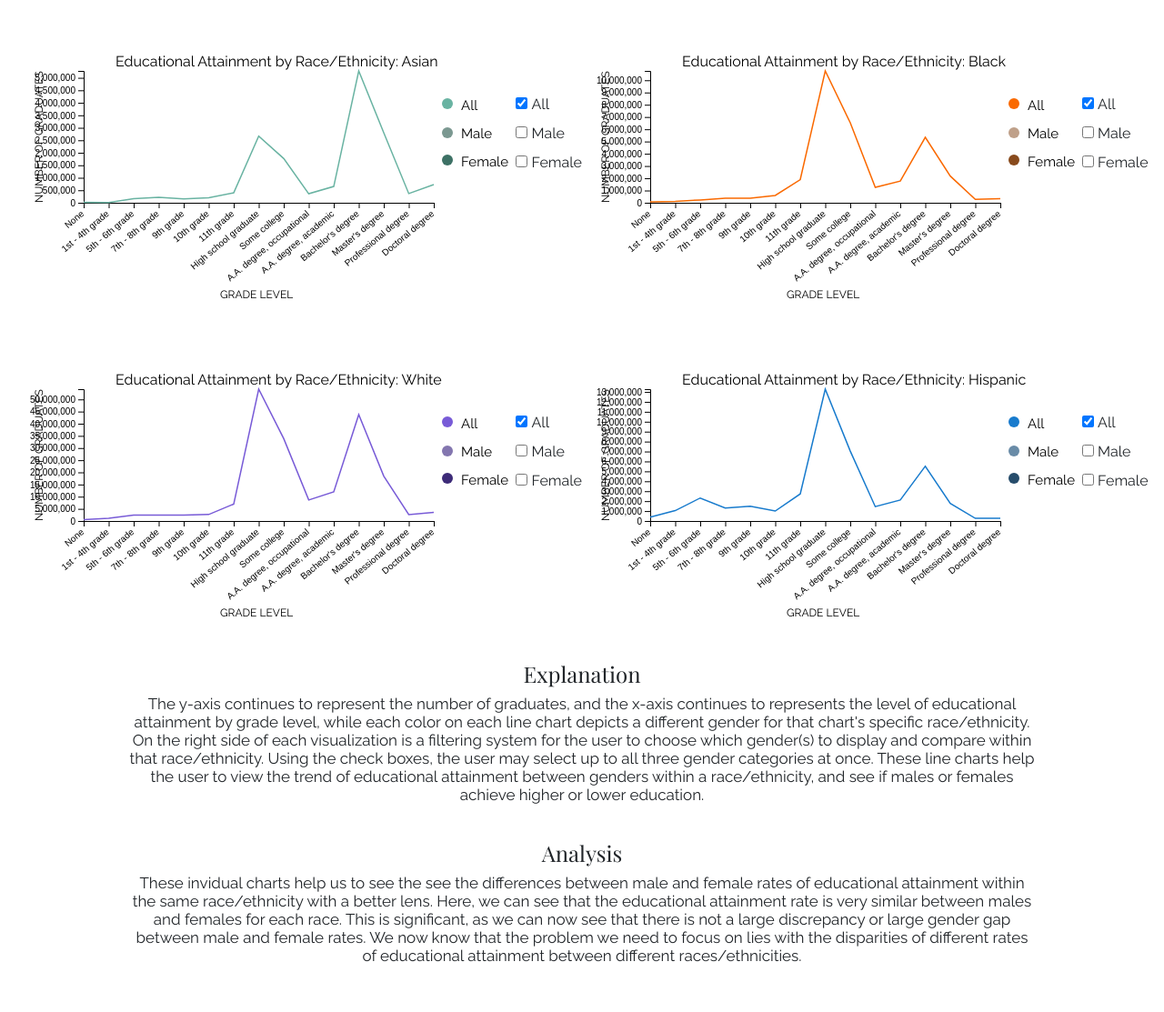
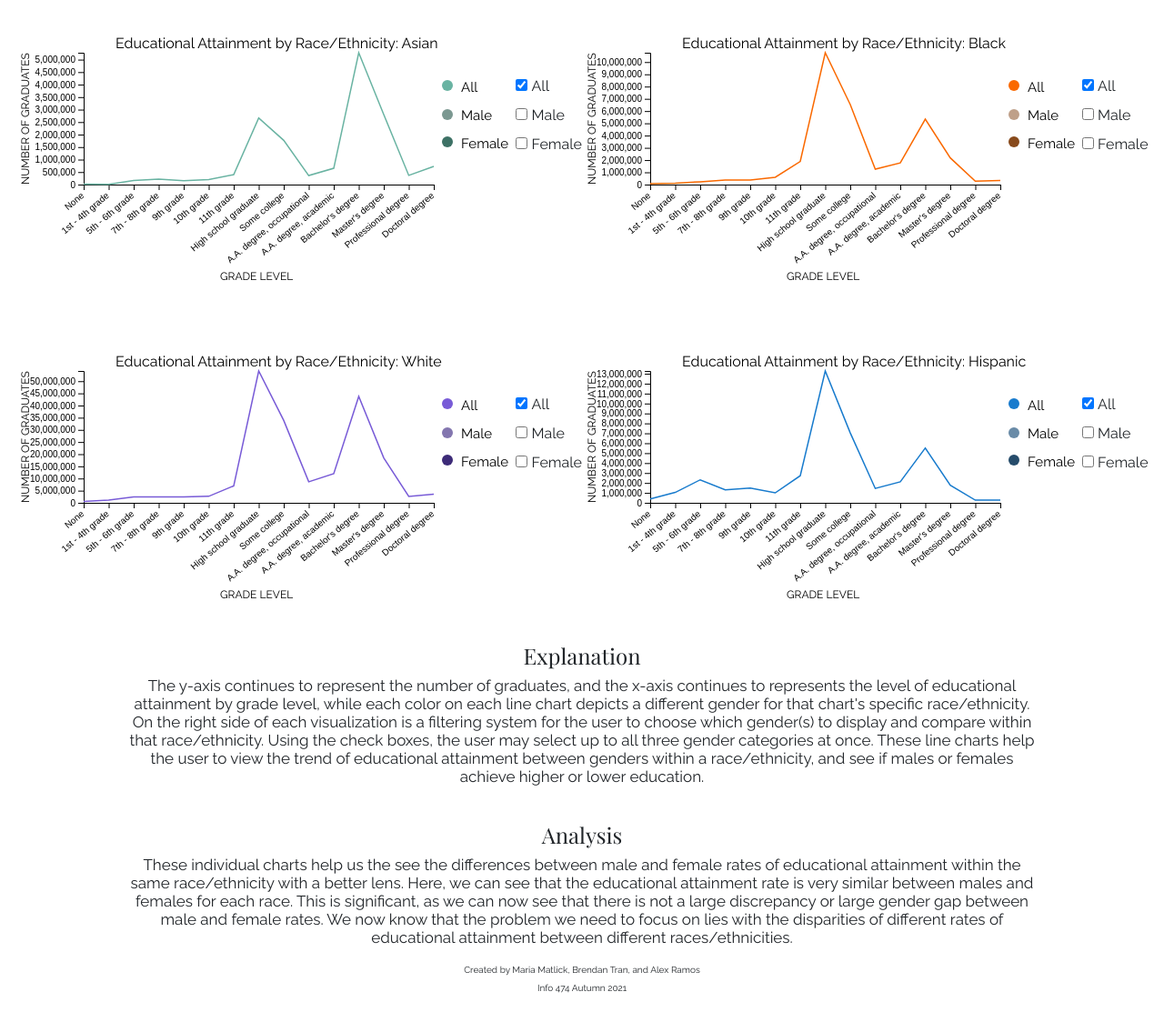
Before and after one commit to brendantran/info474-final-project, a plain HTML site: page index.html in a window 1280 px wide. Shown: the part 1139-2252 px from the top of the page at 91% size. Before the commit the page ends 2216 px from the top, so only its background shows below. Drawn offline with nearby package versions, Linux system fonts and the light colour scheme.

Commit message:
updated all html, css, and js files

```diff
--- a/index.html
+++ b/index.html
@@ -22,14 +22,19 @@
 </head>
 
 <h1>Educational Attainment by Race/Ethnicity and Gender</h1>
+
 <body>
-        <p>The following data comes from the United States Census Bureau. They have compiled
+    <p>The following <a
+            href="https://www.census.gov/data/tables/2020/demo/educational-attainment/cps-detailed-tables.html"
+            target="_blank">data</a>
+        comes from the United States Census Bureau. They have compiled
         multiple datasets depicting the educational attainment of those 18 years and older in the United States.
-        Learn about the disparities of educational attainment compared between race and ethnicity, as well as gender, below.
-        Note: Notice how the y-axis values change when different genders are selected. </p>
+        Learn about the disparities of educational attainment compared between race and ethnicity, as well as gender,
+        below.
+    </p>
     <div class="float-container">
         <div id="allraces" style="text-align:center;">
-                <div class="form-overall" >
+            <div class="form-overall">
                 <div class="form-check" onchange="drawAll()" style="text-align:left;">
                     <input class="form-check-input" type="radio" name="radioButtons" id="radioButtonTotal" value="All"
                         checked>
@@ -44,7 +49,8 @@
                     </label>
                 </div>
                 <div class="form-check" onchange="drawFemale()" style="text-align:left;">
-                        <input class="form-check-input" type="radio" name="radioButtons" id="radioButtonFemale" value="Female">
+                    <input class="form-check-input" type="radio" name="radioButtons" id="radioButtonFemale"
+                        value="Female">
                     <label class="form-check-label" for="radioButtonFemale">
                         Female
                     </label>
@@ -57,16 +63,20 @@
         The y-axis represents the number of graduates, while
         the x-axis represents the level of educational attainment by grade level, and each color on the
         line chart depicts a race or ethnicity. On the far right side of this visualization is a filtering
-            system for the user to choose which gender(s) to display and compare.  The user may select one gender
-            at a time via radio buttons to view the races' educational attainment by gender.  By using
+        system for the user to choose which gender(s) to display and compare. The user may select one gender
+        at a time via radio buttons to view the races' educational attainment by gender. By using
         line charts, the user can easily view the trend of educational attainment between each group and determine
         which races and ethnicities achieve higher or lower education.
     </p>
     <h4 class="subheaders">Analysis</h4>
-        <p class="below">While viewing this overall line chart above, we can see that there are some large discrepancies. When any gender is selected,
-            the number of white graduates far surpasses the number for any other race/ethnicity. When we switch viewing between genders,
-            the number of graduates slightly lessens from male to female. As the y-axis and number of graduates change with gender, we see the overall pattern
-            of the chart stay the same with the number of white graduates highly exceeding the number of Asian, Black, and Hispanic graduates.
+    <p class="below">While viewing this overall line chart above, we can see that there are some large discrepancies.
+        When any gender is selected,
+        the number of white graduates far surpasses the number for any other race/ethnicity. When we switch viewing
+        between genders,
+        the number of graduates slightly lessens from male to female. As the y-axis and number of graduates change with
+        gender, we see the overall pattern
+        of the chart stay the same with the number of white graduates highly exceeding the number of Asian, Black, and
+        Hispanic graduates.
     </p>
     <h4 class="subheaders">Educational Attainment by Race:</h4>
     <p class="below">Note: Notice the different y-axis values on the different charts.</p>
@@ -76,12 +86,14 @@
                 <svg class="asian" width="550" height="350">
 
                 </svg>
-                    <div class="form-minis" >
-                        <input type="checkbox" id="asianAll" name="asianAll" value="asian" checked=true onclick="drawAsianAll(id)">
+                <div class="form-minis">
+                    <input type="checkbox" id="asianAll" name="asianAll" value="asian" checked=true
+                        onclick="drawAsianAll(id)">
                     <label for="asianAll">All</label><br>
                     <input type="checkbox" id="asianMale" name="asianMale" value="asian" onclick="drawAsianMale(id)">
                     <label for="asianMale">Male</label><br>
-                        <input type="checkbox" id="asianFemale" name="asianFemale" value="asian" onclick="drawAsianFemale(id)">
+                    <input type="checkbox" id="asianFemale" name="asianFemale" value="asian"
+                        onclick="drawAsianFemale(id)">
                     <label for="asianFemale">Female</label>
                 </div>
             </div>
@@ -89,12 +101,14 @@
                 <svg class="black" width="550" height="350">
 
                 </svg>
-                    <div class="form-minis" >
-                        <input type="checkbox" id="blackAll" name="blackAll" value="black" checked=true onclick="drawBlackAll(id)">
+                <div class="form-minis">
+                    <input type="checkbox" id="blackAll" name="blackAll" value="black" checked=true
+                        onclick="drawBlackAll(id)">
                     <label for="blackAll">All</label><br>
                     <input type="checkbox" id="blackMale" name="blackMale" value="black" onclick="drawBlackMale(id)">
                     <label for="blackMale">Male</label><br>
-                        <input type="checkbox" id="blackFemale" name="blackFemale" value="black" onclick="drawBlackFemale(id)">
+                    <input type="checkbox" id="blackFemale" name="blackFemale" value="black"
+                        onclick="drawBlackFemale(id)">
                     <label for="blackFemale">Female</label>
                 </div>
             </div>
@@ -104,12 +118,14 @@
                 <svg class="white" width="550" height="350">
 
                 </svg>
-                    <div class="form-minis" >
-                        <input type="checkbox" id="whiteAll" name="whiteAll" value="white" checked=true onclick="drawWhiteAll(id)">
+                <div class="form-minis">
+                    <input type="checkbox" id="whiteAll" name="whiteAll" value="white" checked=true
+                        onclick="drawWhiteAll(id)">
                     <label for="whiteAll">All</label><br>
                     <input type="checkbox" id="whiteMale" name="whiteMale" value="white" onclick="drawWhiteMale(id)">
                     <label for="whiteMale">Male</label><br>
-                        <input type="checkbox" id="whiteFemale" name="whiteFemale" value="white" onclick="drawWhiteFemale(id)">
+                    <input type="checkbox" id="whiteFemale" name="whiteFemale" value="white"
+                        onclick="drawWhiteFemale(id)">
                     <label for="whiteFemale">Female</label>
                 </div>
             </div>
@@ -117,12 +133,15 @@
                 <svg class="hispanic" width="550" height="350">
 
                 </svg>
-                    <div class="form-minis" >
-                        <input type="checkbox" id="hispanicAll" name="hispanicAll" value="hispanic" checked=true onclick="drawHispanicAll(id)">
+                <div class="form-minis">
+                    <input type="checkbox" id="hispanicAll" name="hispanicAll" value="hispanic" checked=true
+                        onclick="drawHispanicAll(id)">
                     <label for="hispanicAll">All</label><br>
-                        <input type="checkbox" id="hispanicMale" name="hispanicMale" value="hispanic" onclick="drawHispanicMale(id)">
+                    <input type="checkbox" id="hispanicMale" name="hispanicMale" value="hispanic"
+                        onclick="drawHispanicMale(id)">
                     <label for="hispanicMale">Male</label><br>
-                        <input type="checkbox" id="hispanicFemale" name="hispanicFemale" value="hispanic" onclick="drawHispanicFemale(id)">
+                    <input type="checkbox" id="hispanicFemale" name="hispanicFemale" value="hispanic"
+                        onclick="drawHispanicFemale(id)">
                     <label for="hispanicFemale">Female</label>
                 </div>
             </div>
@@ -134,20 +153,31 @@
         the x-axis continues to represents the level of educational attainment by grade level, while each color on each
         line chart depicts a different gender for that chart's specific race/ethnicity. On the right
         side of each visualization is a filtering system for the user to choose which gender(s) to display and compare
-            within that race/ethnicity. Using the check boxes, the user may select up to all three gender categories at once.
-            These line charts help the user to view the trend of educational attainment between genders within a race/ethnicity,
+        within that race/ethnicity. Using the check boxes, the user may select up to all three gender categories at
+        once.
+        These line charts help the user to view the trend of educational attainment between genders within a
+        race/ethnicity,
         and see if males or females achieve higher or lower education.
     </p>
     <h4 class="subheaders">Analysis</h4>
-        <p class="below"> These invidual charts help us to see the see the differences between male and female rates of educational
-            attainment within the same race/ethnicity with a better lens. Here, we can see that the educational attainment rate
-            is very similar between males and females for each race. This is significant, as we can now see that there is not a
-            large discrepancy or large gender gap between male and female rates. We now know that the problem we need to focus on
+    <p class="below"> These individual charts help us the see the differences between male and female rates of
+        educational
+        attainment within the same race/ethnicity with a better lens. Here, we can see that the educational attainment
+        rate
+        is very similar between males and females for each race. This is significant, as we can now see that there is
+        not a
+        large discrepancy or large gender gap between male and female rates. We now know that the problem we need to
+        focus on
         lies with the disparities of different rates of educational attainment between different races/ethnicities.
     </p>
 
     <script src="https://d3js.org/d3.v4.js"></script>
     <script src="./linegraphs.js"></script>
 </body>
+<footer>
+    <p class='footer'>
+        Created by Maria Matlick, Brendan Tran, and Alex Ramos <br> Info 474 Autumn 2021<br>
+    </p>
+</footer>
 
 </html>
--- a/linegraphs.js
+++ b/linegraphs.js
@@ -69,7 +69,7 @@ function drawOverall(asianData, blackData, hispanicData, whiteData, margin, widt
 
     //var yScale = d3.scaleLinear().domain([0, d3.max(whiteTotalGraduates)]).range([height, 0])
     var yScale = d3.scaleLinear().domain([0, d3.max(dataset, function (d) {
-      return +d[whiteData];
+      return +d.white;
     })]).range([height, 10])
     svg.append("g")
       .call(d3.axisLeft(yScale))
@@ -79,7 +79,7 @@ function drawOverall(asianData, blackData, hispanicData, whiteData, margin, widt
       .text("NUMBER OF GRADUATES")
       .attr("class", "y-axis-label")
       .attr("x", (-230))
-      .attr("y", -55)
+      .attr("y", -70)
       .attr("transform", "rotate(-90)")
 
     // add chart title
@@ -219,7 +219,7 @@ function createMiniGraph(csv, race, color, gender) {
       .text("NUMBER OF GRADUATES")
       .attr("class", "y-axis-label")
       .attr("x", -145)
-      .attr("y", -45)
+      .attr("y", -60)
       .attr("transform", "rotate(-90)")
       .attr("font-size", "12px")
 
--- a/style.css
+++ b/style.css
@@ -31,6 +31,19 @@ p {
 .below {
     font-size: 17px;
 }
+.footer{
+    text-align: center;
+    margin-left: auto;
+    margin-right: auto;
+    font-family: Raleway, sans-serif;
+    font-size: 10px;
+    font-style: normal;
+    font-variant: normal;
+    font-weight: 400;
+    line-height: 20px;
+    width: 1000px;
+}
+
 .float-container {
     height: 500px;
     display: flex;
```
Lines whose indentation alone changed are shown as unchanged.
